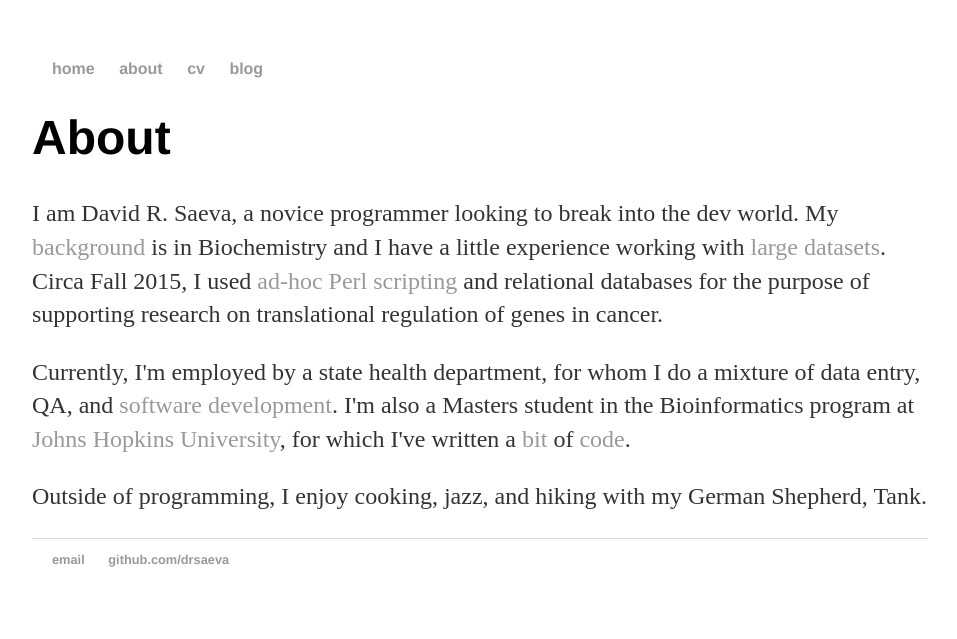
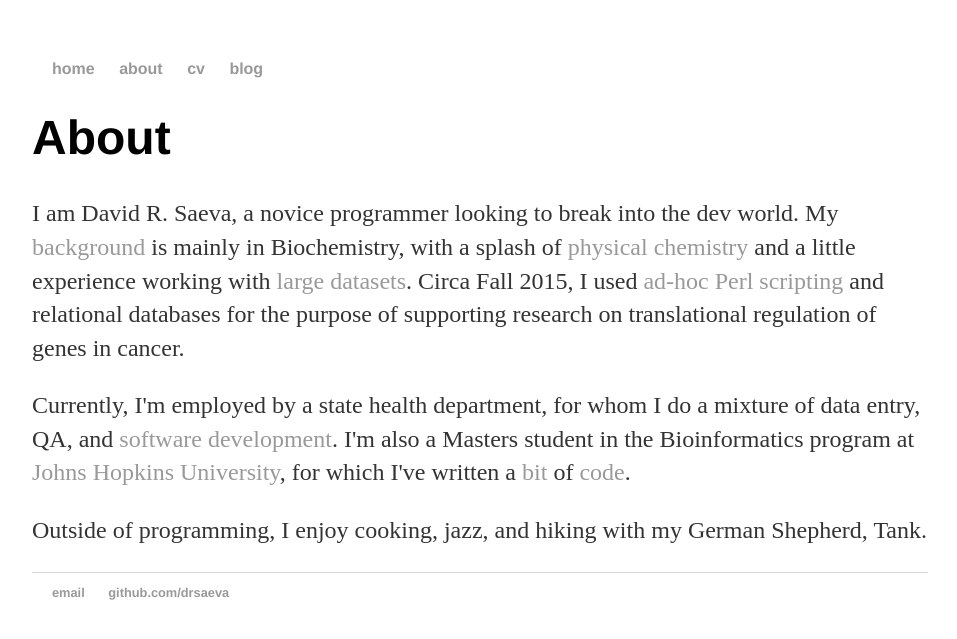
Before and after one commit to drsaeva/drsaeva.github.io, a Jekyll site: the page built from about/index.html, in a window 1280 px wide. Shown: the top 639 px of the page, without its empty margins (160-1117 px from the left). Built offline with Jekyll 4.4.1, drawn with Linux system fonts in a browser that asks for light colours.

Commit message:
Update index.html

```diff
--- a/about/index.html
+++ b/about/index.html
@@ -4,7 +4,8 @@ title: About
 ---
 <h1>About</h1>
 <p>I am David R. Saeva, a novice programmer looking to break into the dev
-world. My <a href="http://drsaeva.github.io/cv/">background</a> is in Biochemistry and I have a little
+world. My <a href="http://drsaeva.github.io/cv/">background</a> is mainly in Biochemistry, with a splash of
+ <a href="http://pubs.acs.org/doi/10.1021/acs.jpcb.6b06974">physical chemistry</a> and a little
 experience working with <a href="http://pubs.acs.org/doi/abs/10.1021/je500053c">
 large</a> <a href="http://pubs.acs.org/doi/abs/10.1021/acs.jced.5b00503">
 datasets</a>. Circa Fall 2015, I used
```
